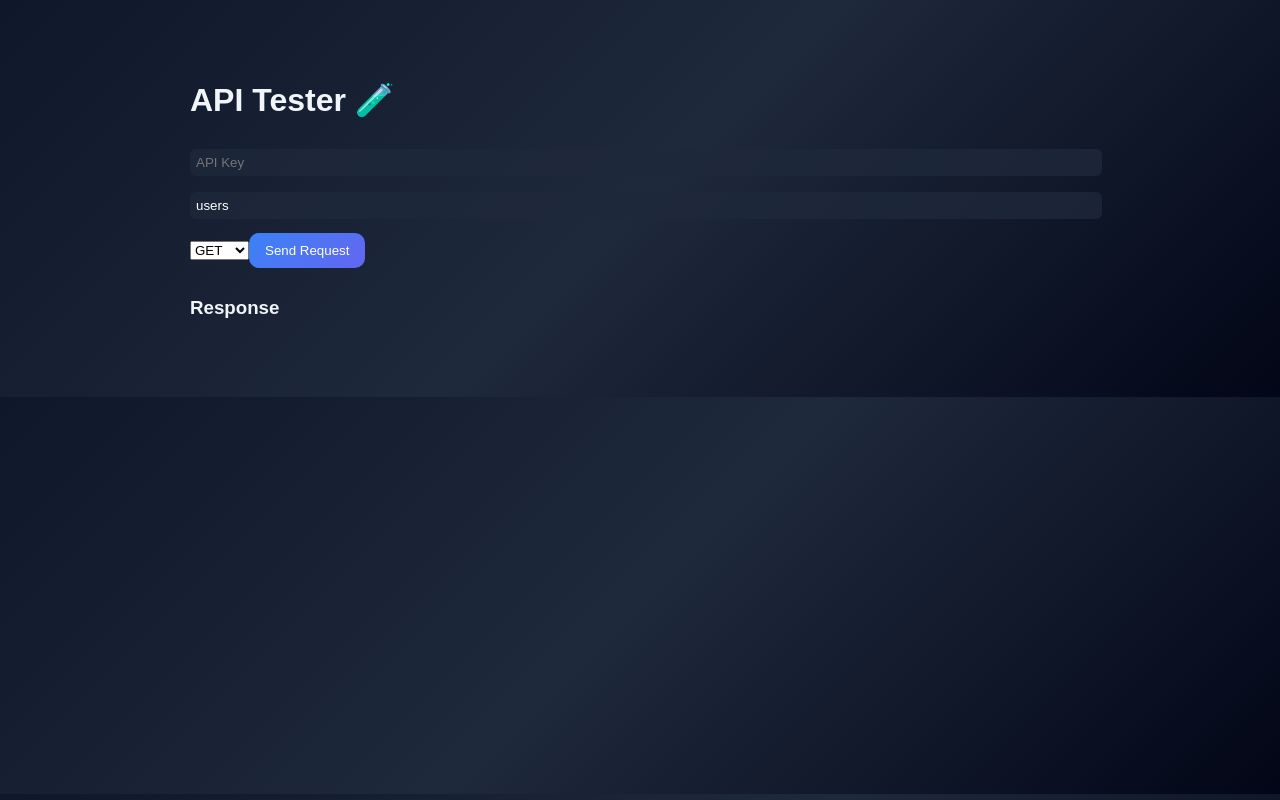
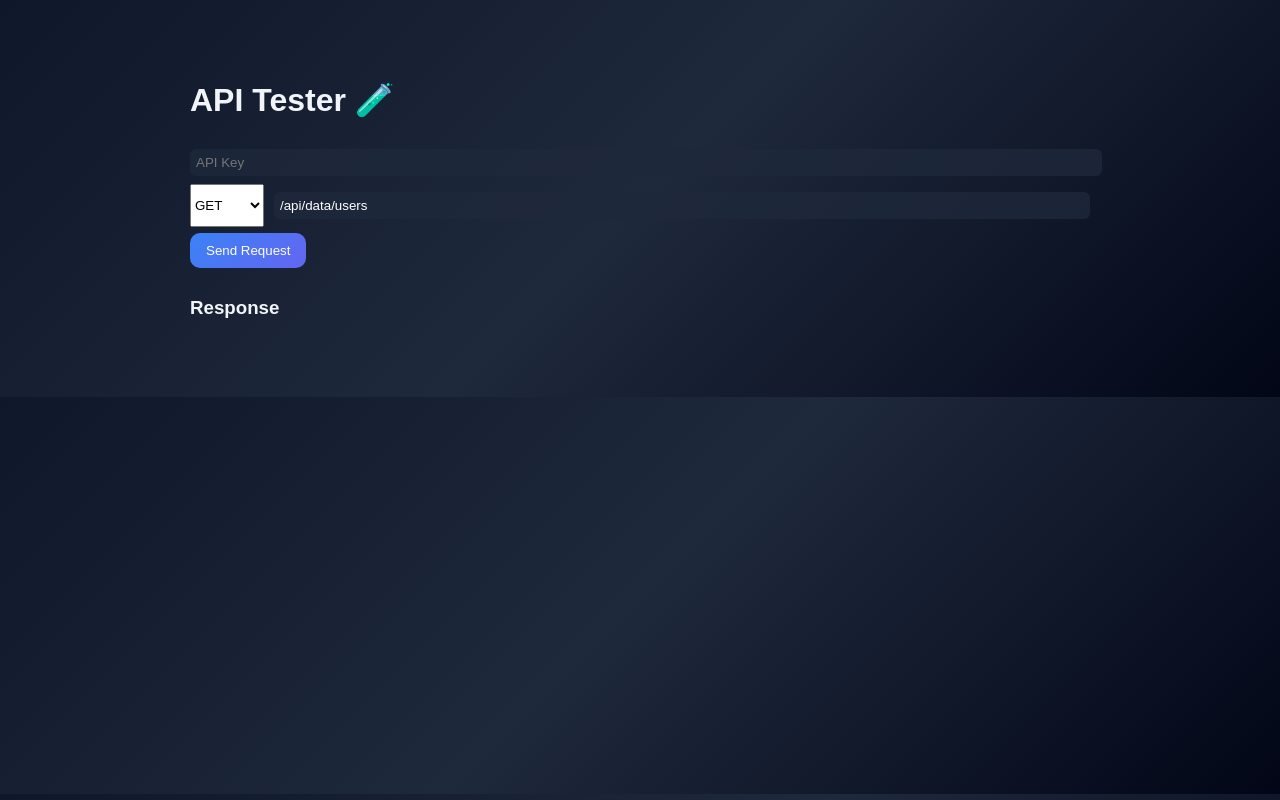
Before and after one commit to Hezily/baas-frontend, a React (Create React App) app: page /tester in a window 1280 px wide. Built offline with nearby package versions, Linux system fonts and the light colour scheme.

Commit message:
dashboard update

```diff
--- a/src/pages/ApiTester.js
+++ b/src/pages/ApiTester.js
@@ -2,35 +2,65 @@ import { useState } from "react";
 import axios from "axios";
 
 function ApiTester() {
-  const API = "https://baas-backend-production.up.railway.app";
+  const BASE = "https://baas-backend-production.up.railway.app";
 
   const [apiKey, setApiKey] = useState("");
-  const [collection, setCollection] = useState("users");
   const [method, setMethod] = useState("GET");
+  const [endpoint, setEndpoint] = useState("/api/data/users");
   const [json, setJson] = useState("{}");
   const [response, setResponse] = useState("");
+  const [loading, setLoading] = useState(false);
 
   const sendRequest = async () => {
     try {
+      setLoading(true);
+
+      const url = BASE + endpoint;
       let res;
 
+      // 🔹 GET
       if (method === "GET") {
-        res = await axios.get(`${API}/api/data/${collection}`, {
+        res = await axios.get(url, {
           headers: { Authorization: `Bearer ${apiKey}` },
         });
       }
 
+      // 🔹 POST
       if (method === "POST") {
         res = await axios.post(
-          `${API}/api/data/${collection}`,
+          url,
           { json: JSON.parse(json) },
           { headers: { Authorization: `Bearer ${apiKey}` } }
         );
       }
 
+      // 🔹 PUT
+      if (method === "PUT") {
+        res = await axios.put(
+          url,
+          { json: JSON.parse(json) },
+          { headers: { Authorization: `Bearer ${apiKey}` } }
+        );
+      }
+
+      // 🔹 DELETE
+      if (method === "DELETE") {
+        res = await axios.delete(url, {
+          headers: { Authorization: `Bearer ${apiKey}` },
+        });
+      }
+
       setResponse(JSON.stringify(res.data, null, 2));
     } catch (err) {
-      setResponse(err.response?.data?.error || "Error");
+      setResponse(
+        JSON.stringify(
+          err.response?.data || { error: "Invalid request / JSON" },
+          null,
+          2
+        )
+      );
+    } finally {
+      setLoading(false);
     }
   };
 
@@ -44,27 +74,37 @@ function ApiTester() {
         onChange={(e) => setApiKey(e.target.value)}
       />
 
-      <input
-        placeholder="Collection (users)"
-        value={collection}
-        onChange={(e) => setCollection(e.target.value)}
-      />
+      {/* METHOD + ENDPOINT */}
+      <div style={{ display: "flex", gap: 10 }}>
+        <select value={method} onChange={(e) => setMethod(e.target.value)}>
+          <option>GET</option>
+          <option>POST</option>
+          <option>PUT</option>
+          <option>DELETE</option>
+        </select>
 
-      <select value={method} onChange={(e) => setMethod(e.target.value)}>
-        <option>GET</option>
-        <option>POST</option>
-      </select>
+        <input
+          style={{ flex: 1 }}
+          placeholder="/api/data/users"
+          value={endpoint}
+          onChange={(e) => setEndpoint(e.target.value)}
+        />
+      </div>
 
-      {method === "POST" && (
+      {/* BODY */}
+      {(method === "POST" || method === "PUT") && (
         <textarea
-          rows="4"
+          rows="5"
           value={json}
           onChange={(e) => setJson(e.target.value)}
         />
       )}
 
-      <button onClick={sendRequest}>Send Request</button>
+      <button onClick={sendRequest} disabled={loading}>
+        {loading ? "Sending..." : "Send Request"}
+      </button>
 
+      {/* RESPONSE */}
       <h3>Response</h3>
       <pre>{response}</pre>
     </div>
```
